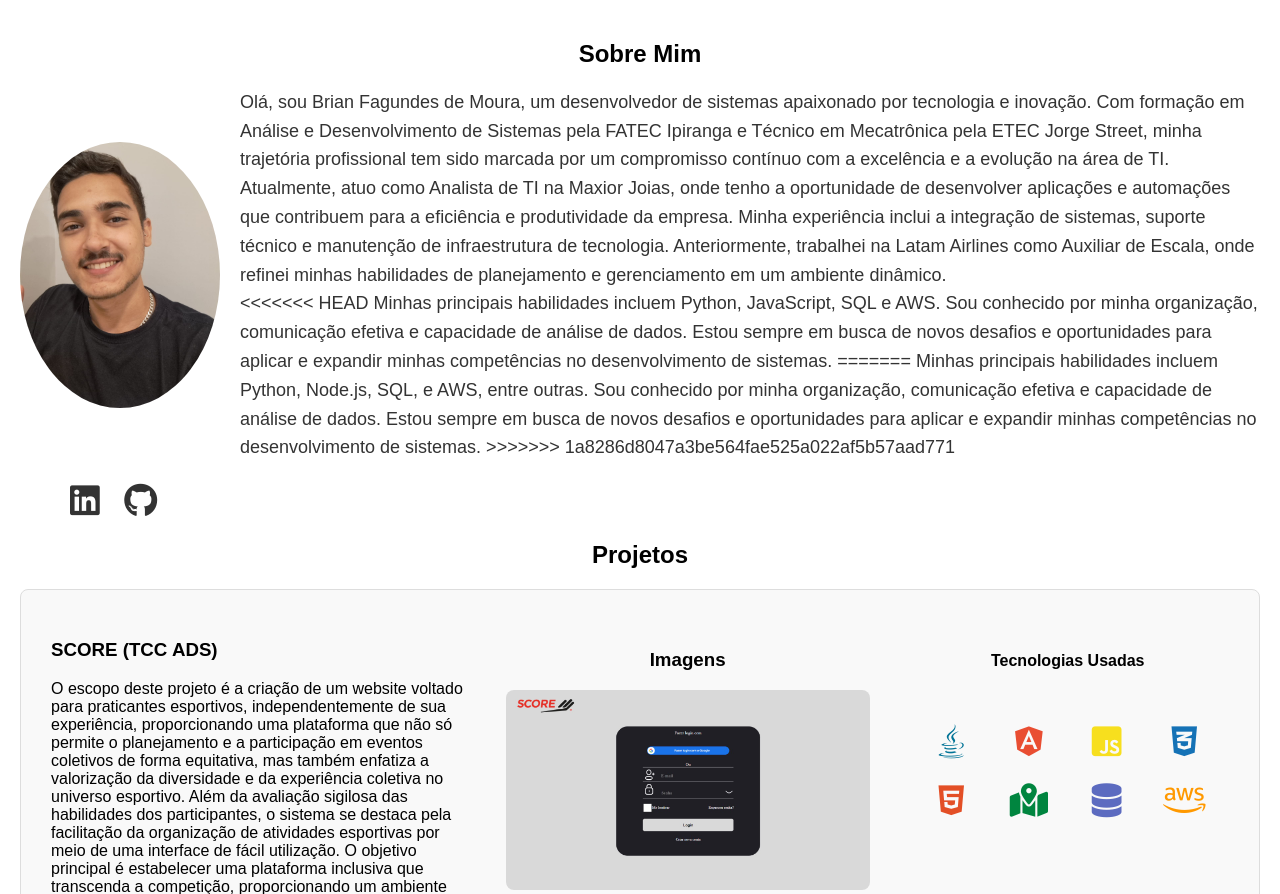
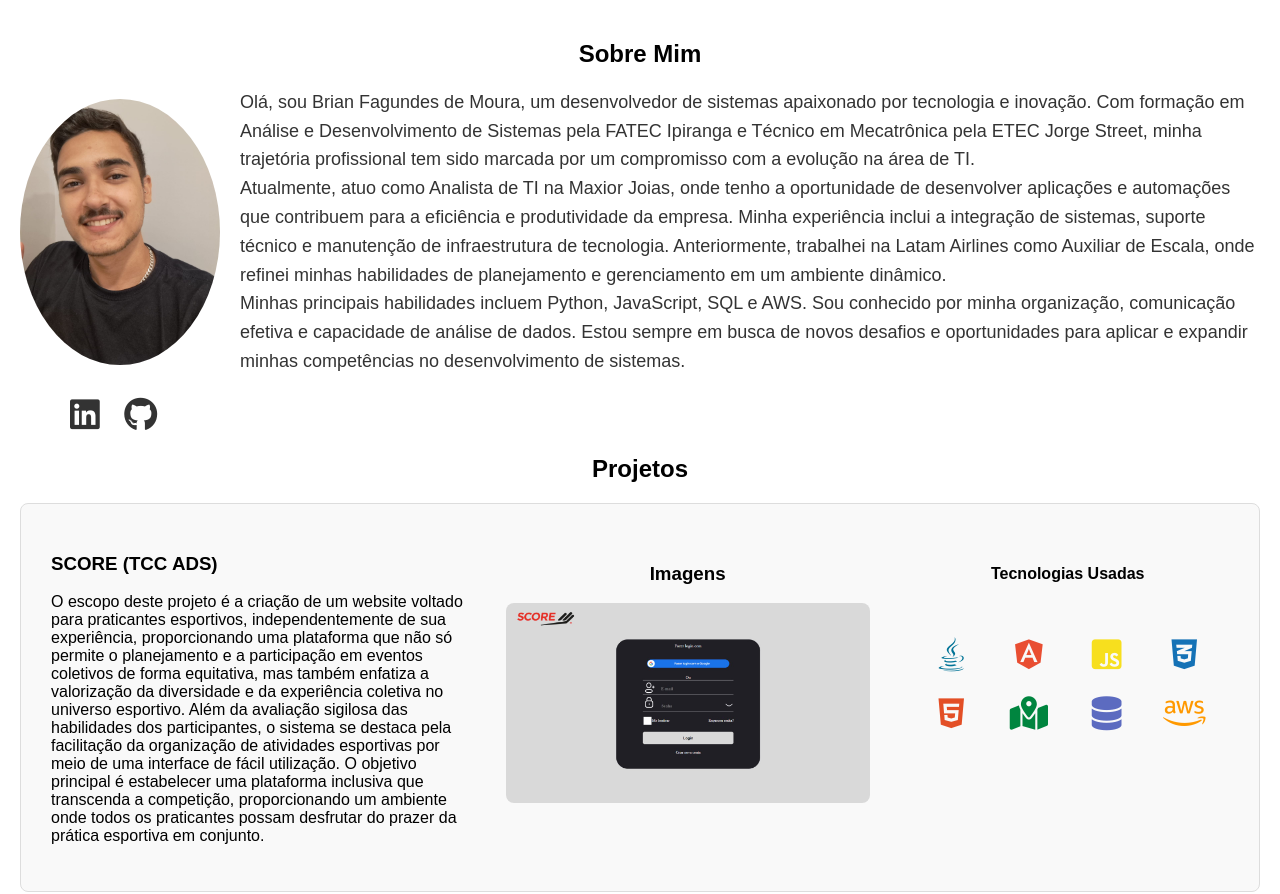
Before and after one commit to BrianFagundes/portfolio, a Flask app: page / in a window 1280 px wide. Shown: the part 134-1028 px from the top of the page. Run offline with Flask 3, Linux system fonts and the light colour scheme.

Commit message:
fix apresentacao

```diff
--- a/templates/index.html
+++ b/templates/index.html
@@ -29,15 +29,13 @@
             <div class="profile-container">
                 <img src="{{ url_for('static', filename='img/Foto_perfil.jpg') }}" alt="Minha Foto" class="foto-perfil">
                 <p>
-                        Olá, sou Brian Fagundes de Moura, um desenvolvedor de sistemas apaixonado por tecnologia e inovação. Com formação em Análise e Desenvolvimento de Sistemas pela FATEC Ipiranga e Técnico em Mecatrônica pela ETEC Jorge Street, minha trajetória profissional tem sido marcada por um compromisso contínuo com a excelência e a evolução na área de TI.<br>
+                        Olá, sou Brian Fagundes de Moura, um desenvolvedor de sistemas apaixonado por tecnologia e inovação. Com formação em Análise e Desenvolvimento de Sistemas pela FATEC Ipiranga e Técnico em Mecatrônica pela ETEC Jorge Street, minha trajetória profissional tem sido marcada por um compromisso com a evolução na área de TI.<br>
 
                         Atualmente, atuo como Analista de TI na Maxior Joias, onde tenho a oportunidade de desenvolver aplicações e automações que contribuem para a eficiência e produtividade da empresa. Minha experiência inclui a integração de sistemas, suporte técnico e manutenção de infraestrutura de tecnologia. Anteriormente, trabalhei na Latam Airlines como Auxiliar de Escala, onde refinei minhas habilidades de planejamento e gerenciamento em um ambiente dinâmico.<br>
 
-<<<<<<< HEAD
                         Minhas principais habilidades incluem Python, JavaScript, SQL e AWS. Sou conhecido por minha organização, comunicação efetiva e capacidade de análise de dados. Estou sempre em busca de novos desafios e oportunidades para aplicar e expandir minhas competências no desenvolvimento de sistemas.
-=======
-                        Minhas principais habilidades incluem Python, Node.js, SQL, e AWS, entre outras. Sou conhecido por minha organização, comunicação efetiva e capacidade de análise de dados. Estou sempre em busca de novos desafios e oportunidades para aplicar e expandir minhas competências no desenvolvimento de sistemas.
->>>>>>> 1a8286d8047a3be564fae525a022af5b57aad771
+
+
                 </p>
             </div>
             <div class="social-icons">
```
